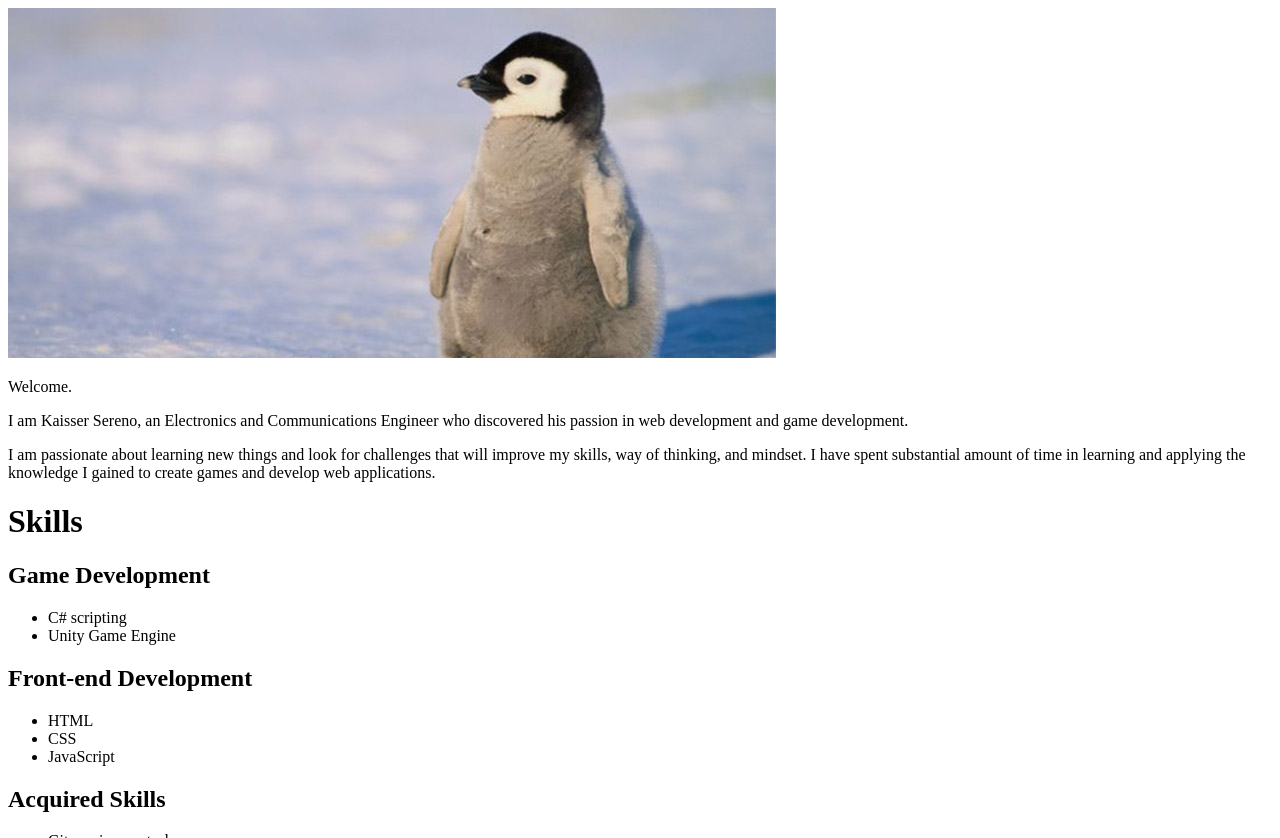
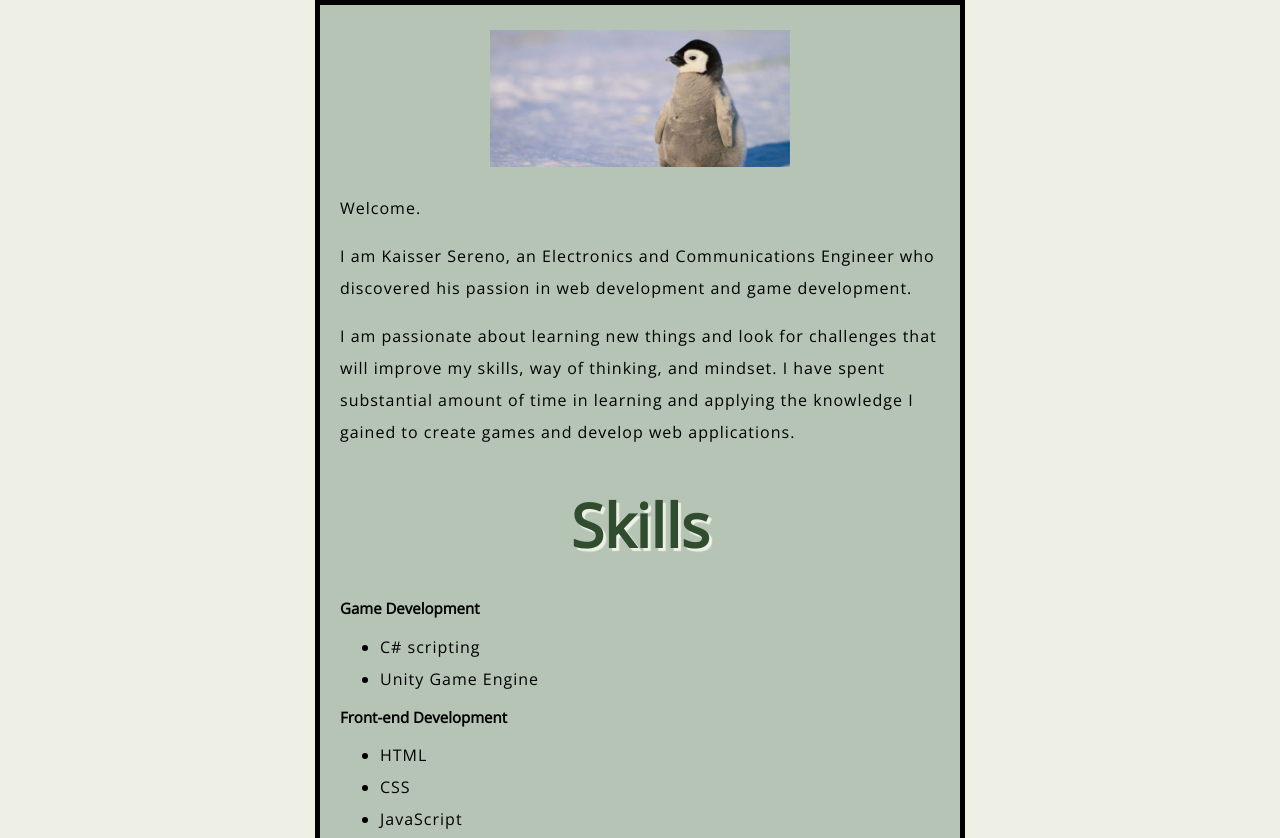
Before and after one commit to ka1sser/personal-cv, a plain HTML site: page index.html in a window 1280 px wide. Shown: the top 838 px of the page. Drawn offline with nearby package versions, Linux system fonts and the light colour scheme.

Commit message:
Sample design for the resume

```diff
--- a/index.html
+++ b/index.html
@@ -5,6 +5,10 @@
     <meta charset="utf-8" />
     <meta name="viewport" content="width=device-width" />
     <title>Kaisser Sereno | Developer </title>
+
+    <link href="styles/style.css" rel="stylesheet"/>
+    <link href="https://fonts.googleapis.com/css?family=Open+Sans" rel="stylesheet"/>
+
   </head>
 
   <body>
--- /dev/null
+++ b/styles/style.css
@@ -0,0 +1,35 @@
+html {
+    font-size: 10px; /* px means "pixels": the base font size is now 10 pixels high */
+    font-family: "Open Sans", sans-serif; /* this should be the rest of the output you got from Google Fonts */
+    background-color: #EEF0E5;
+  }
+
+img {
+    display: block;
+    margin: 25px auto;
+    width: 300px;
+  }
+
+  h1 {
+    font-size: 60px;
+    text-align: center;
+    margin: 0;
+    padding: 20px 0;
+    color: #304D30;
+    text-shadow: 3px 3px 1px #EEF0E5;
+  }
+
+  p,
+  li {
+    font-size: 16px;
+    line-height: 2;
+    letter-spacing: 1px;
+  }
+
+  body {
+    width: 600px;
+    margin: 0 auto;
+    background-color: #B6C4B6;
+    padding: 0 20px 20px 20px;
+    border: 5px solid black;
+  }
```
